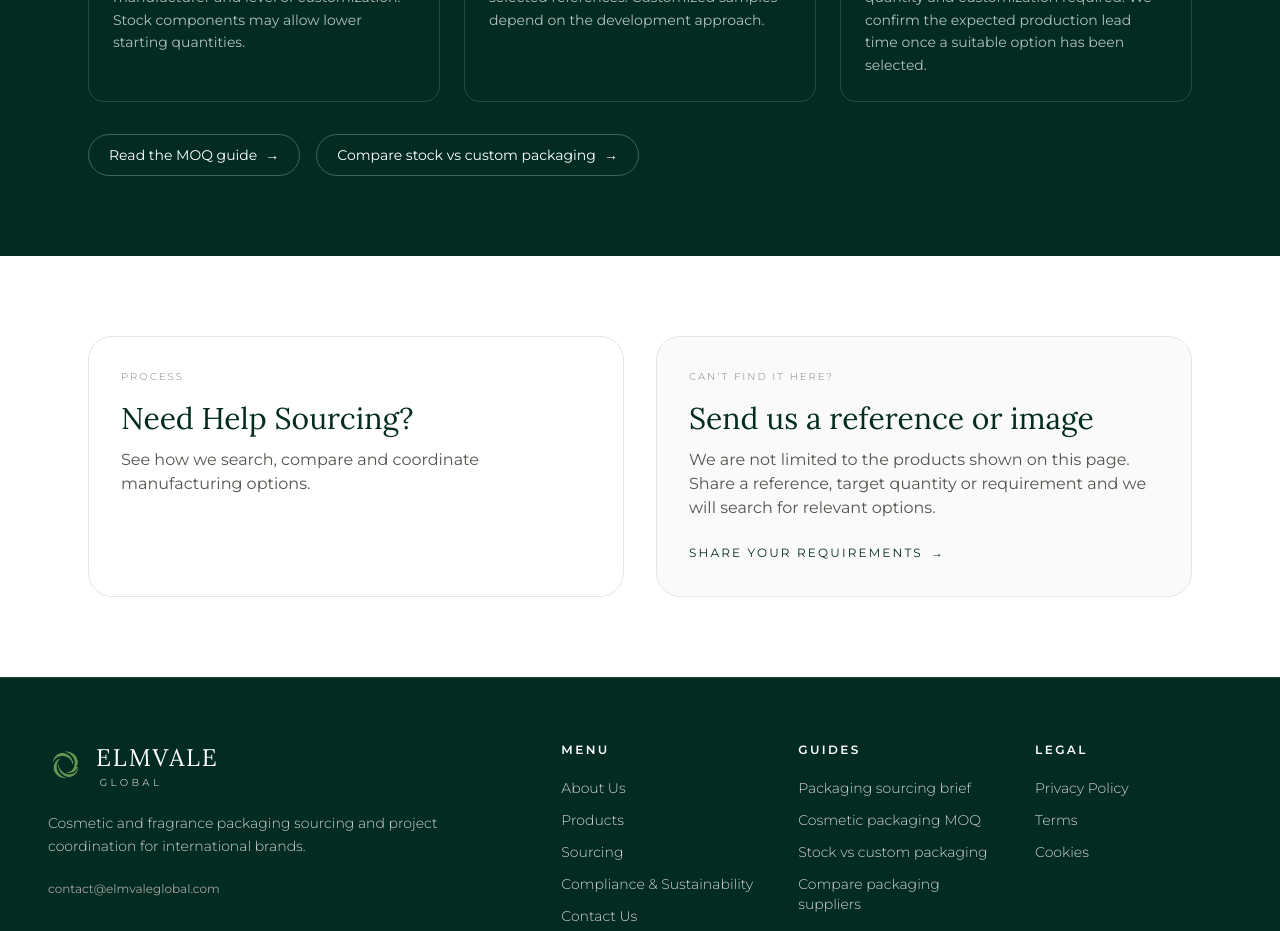
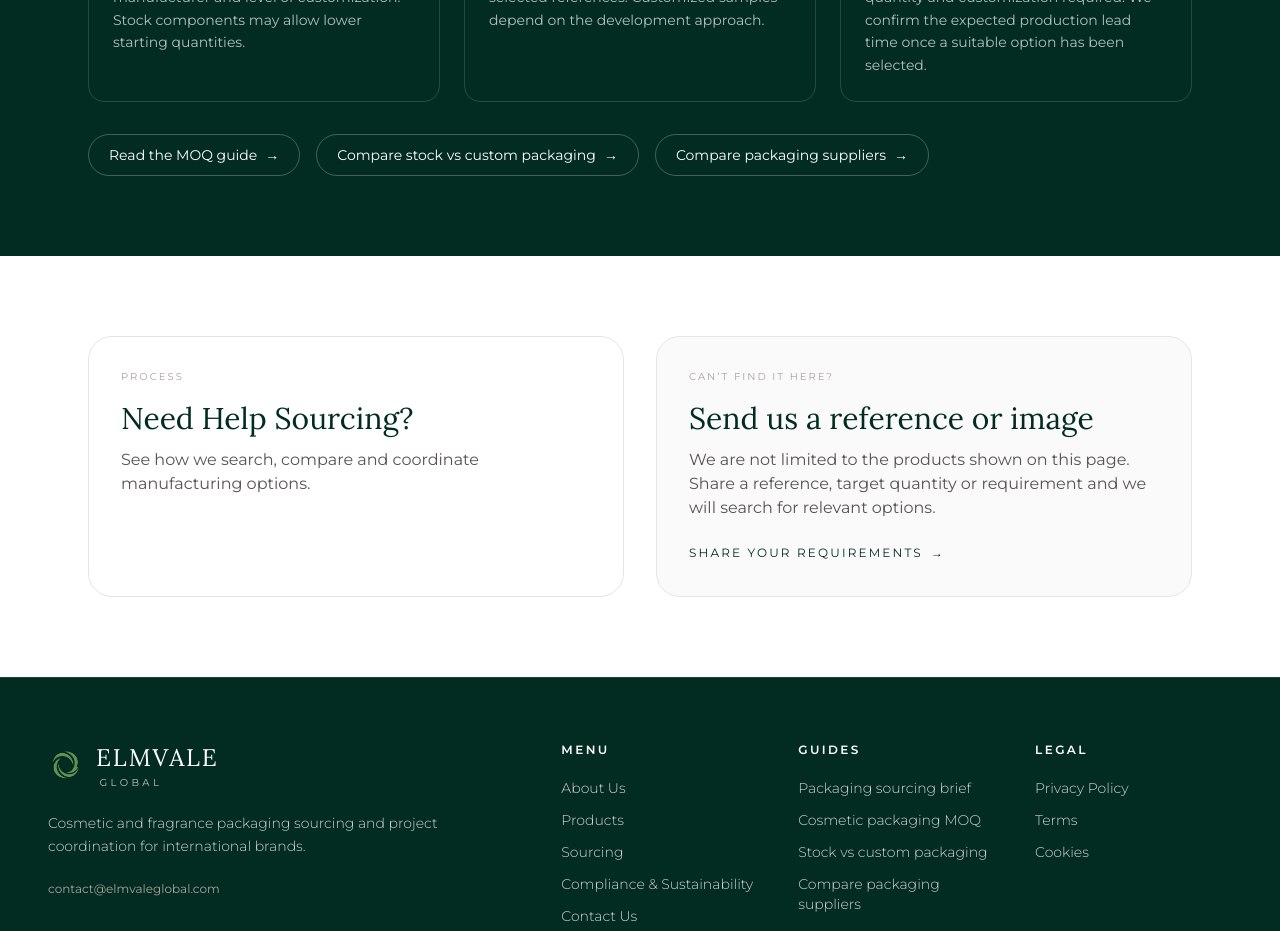
Before and after one commit to cathy6140/-Elmvale-Global-.github.io, a React (Vite) app: page /products in a window 1280 px wide. Shown: the part 2800-3731 px from the top of the page. Built offline with nearby package versions, Linux system fonts and the light colour scheme.

Commit message:
Link supplier comparison guide from products

```diff
--- a/src/pages/Products.tsx
+++ b/src/pages/Products.tsx
@@ -256,6 +256,12 @@ const Products: React.FC = () => {
             >
               {fr ? "Comparer stock et custom" : "Compare stock vs custom packaging"} <span aria-hidden="true">→</span>
             </Link>
+            <Link
+              to={localizedPath("/compare-cosmetic-packaging-suppliers", language)}
+              className="inline-flex items-center gap-2 rounded-full border border-white/25 px-5 py-2.5 text-sm text-white hover:bg-white hover:text-brand-dark transition"
+            >
+              {fr ? "Comparer les fournisseurs" : "Compare packaging suppliers"} <span aria-hidden="true">→</span>
+            </Link>
           </div>
         </div>
       </section>
```
